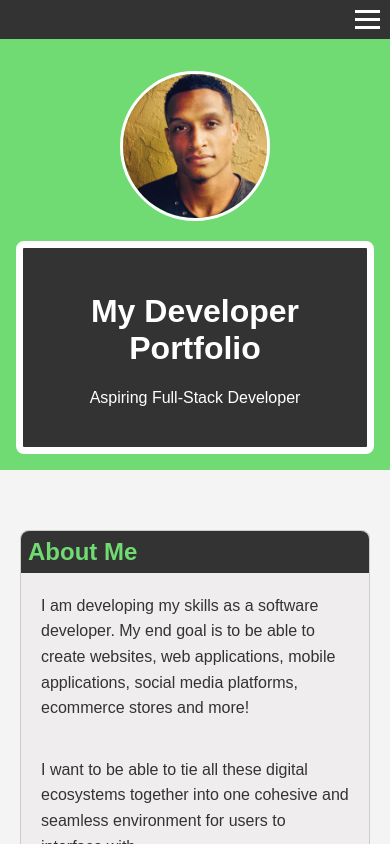
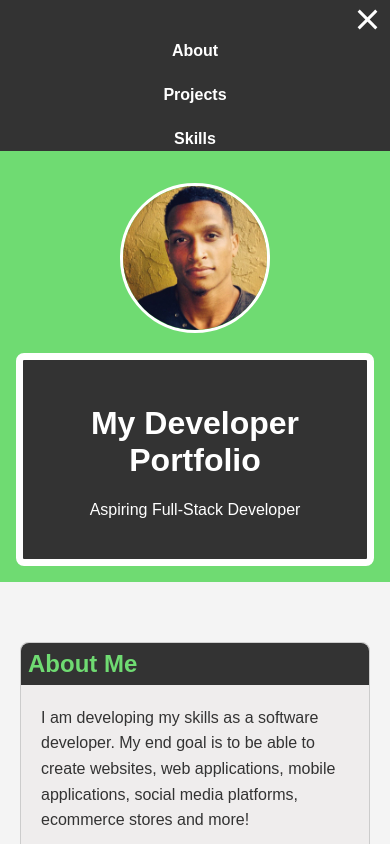
Before and after one commit to LA9021/Developer-Portfolio, a plain HTML site: page index.html in a window 390 px wide. Both pictures are taken after a click on the button 367 px from the left and 19 px from the top of the page. Shown: the top 844 px of the page. Drawn offline with Linux system fonts and the light colour scheme.

Commit message:
Hamburger Responsive Menu Major Updates

```diff
--- a/index.html
+++ b/index.html
@@ -5,22 +5,23 @@
     <meta charset="UTF-8">
     <meta name="viewport" content="width=device-width, initial-scale=1.0">
     <link rel="stylesheet" href="style.css">
+    <script src="script.js" defer></script>
     <title> Developer Portfolio </title>
 </head>
 
 <body>
     <nav class="navbar">
-
+        <button class="hamburger" type="button">
+            <span class="bar"></span>
+            <span class="bar"></span>
+            <span class="bar"></span>
+        </button>
         <ul class="nav-links">
             <li><a href="#about">About</a></li>
             <li><a href="#projects">Projects</a></li>
             <li><a href="#skills">Skills</a></li>
         </ul>
-         <button class="hamburger" type="button">
-            <span class="bar"></span>
-            <span class="bar"></span>
-            <span class="bar"></span>
-        </button>
+
     </nav>
     <header>
         <img src="profile-photo.jpg" alt="Profile Picture">
--- a/script.js
+++ b/script.js
@@ -0,0 +1,8 @@
+/* Hamburger Menu Toggle */
+const hamburger = document.querySelector('.hamburger');
+const navLinks = document.querySelector('.nav-links');
+
+hamburger.addEventListener('click', () => {
+    navLinks.classList.toggle('active');
+    hamburger.classList.toggle('active');
+});
--- a/style.css
+++ b/style.css
@@ -23,8 +23,8 @@ body {
     display: flex;
     align-items: center;
     justify-content: space-between;
-    gap: 20px;
     background-color: #333;
+
 }
 
 .navbar ul {
@@ -41,7 +41,7 @@ body {
 .navbar ul li {
     /* margin: 0 15px;*/
     /* Removed margin to make the navigation items evenly spaced, and the code might not be necessary */
-    padding: 20px 0;
+    padding: 3px 0;
 }
 
 .navbar ul li a {
@@ -74,6 +74,7 @@ body {
     width: 25px;
     height: 3px;
     background-color: #fff;
+    transition: transform 0.3s ease, opacity 0.3s ease;
 }
 
 /* Header Styles */
@@ -364,11 +365,15 @@ footer {
 /* Media Queries */
 
 @media (max-width: 600px) {
-    nav ul {
+    .navbar ul {
         flex-direction: column;
         align-items: center;
 
 
+    }
+
+    .navbar {
+        flex-wrap: wrap;
     }
 }
 
@@ -421,6 +426,29 @@ footer {
         margin-right: 10px;
 
     }
+
+    .hamburger.active .bar:nth-child(2) {
+        opacity: 0;
+    }
+
+    .hamburger.active .bar:nth-child(1) {
+        transform: translateY(8px) rotate(45deg);
+    }
+
+    .hamburger.active .bar:nth-child(3) {
+        transform: translateY(-8px) rotate(-45deg);
+    }
+
+    .nav-links.active {
+        display:flex;
+        flex-direction: column;
+        flex-basis: 100%;
+
+    }
+
+    .navbar {
+    flex-wrap: wrap;
+}
 }
 
 @media (min-width: 600px) {
```
